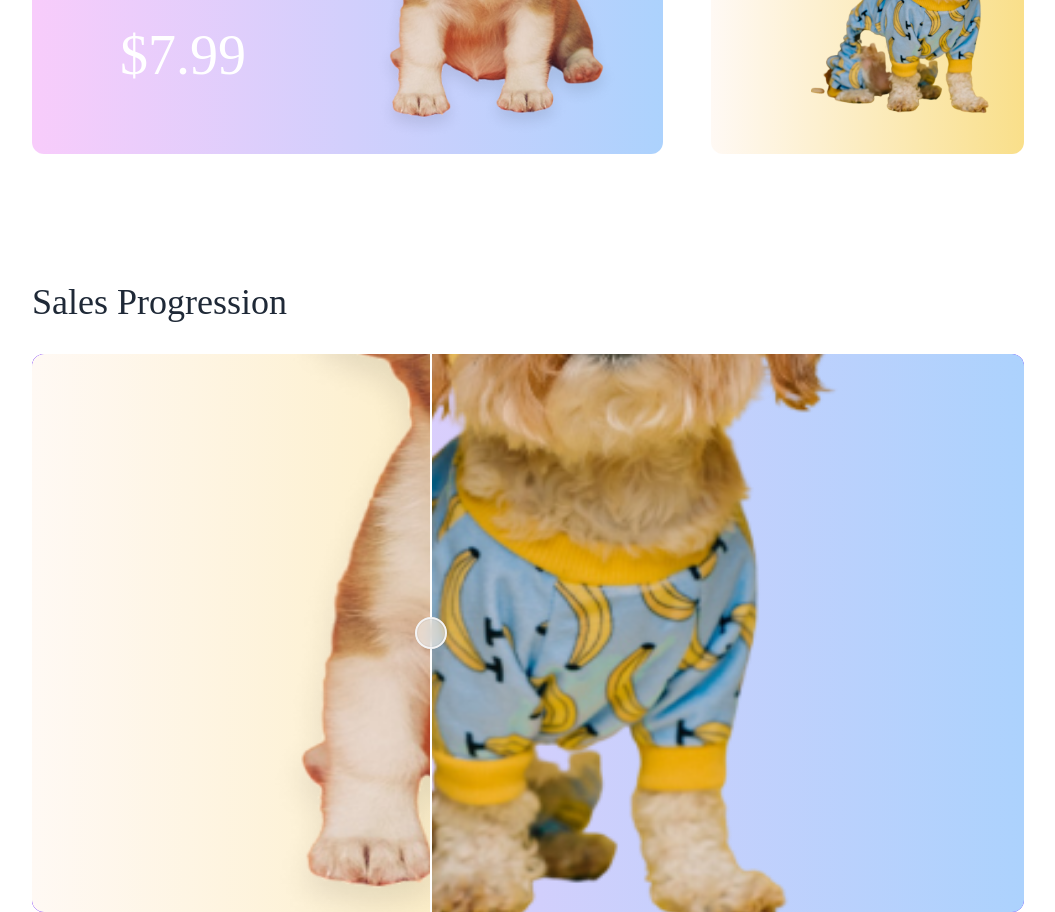
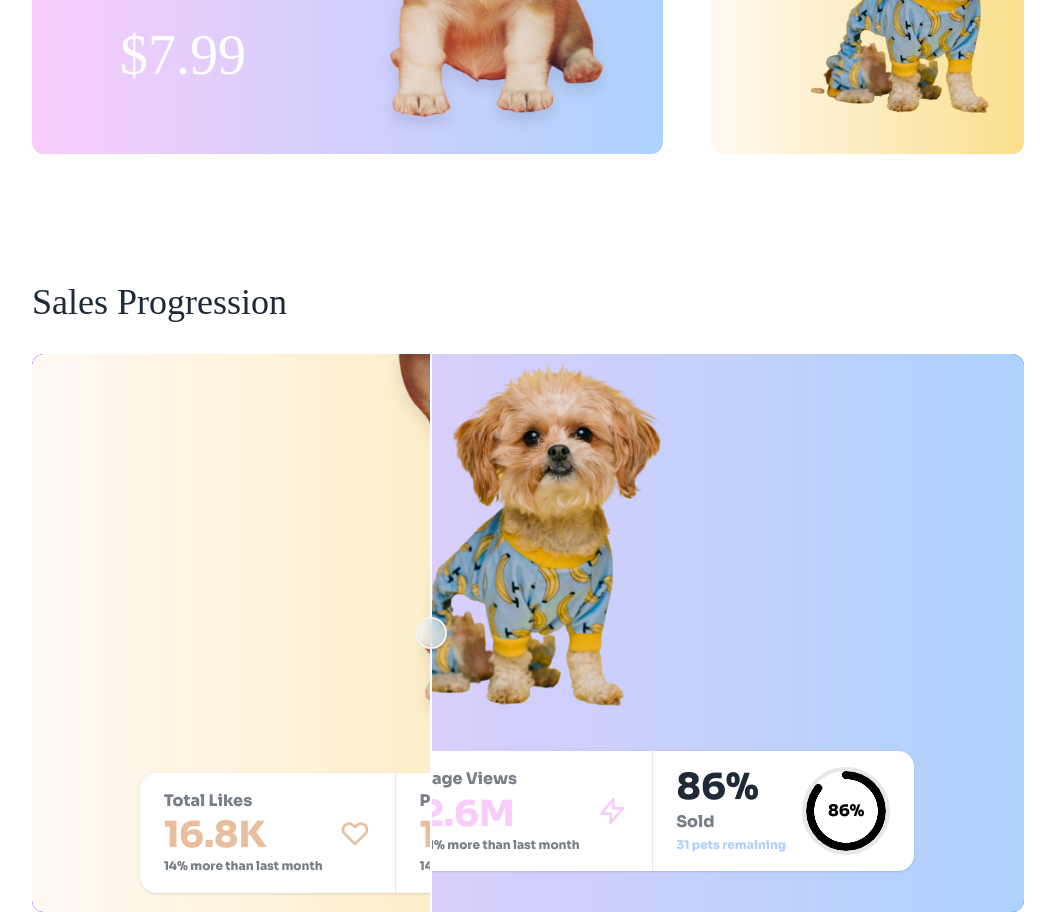
Before and after one commit to Shashuvo/Pet-House, a plain HTML site: page index.html in a window 1280 px wide. Shown: the part 2370-3282 px from the top of the page, without its empty margins (112-1167 px from the left). Drawn offline with nearby package versions, Linux system fonts and the light colour scheme; a web font is replaced by a local one.

Commit message:
Final Commit & Project Done

```diff
--- a/index.html
+++ b/index.html
@@ -590,7 +590,9 @@
             <div
               class="bg-primary text-primary-content grid place-content-center font-black bg-gradient-to-r from-[#F8CCFB] to-[#ACD2FD]">
               <div class="flex flex-col gap-7">
-                <img class="h-80 lg:h-4/5" src="images/cute-pet-mid.png" alt="">
+                <div class="h-80 lg:h-2/3 flex justify-center">
+                  <img class="" src="images/cute-pet-mid.png" alt="">
+                </div>
                 <!-- stats -->
                 <div class="stats shadow flex flex-col lg:flex-row">
                   <div class="stat">
@@ -644,7 +646,9 @@
             <div
               class="bg-primary text-primary-content grid place-content-center font-black bg-gradient-to-r from-[#FFF9F4] to-[#F9DF8A]">
               <div class="flex flex-col gap-7">
-                <img class="h-80 lg:h-4/5" src="images/cute-dog-mid.png" alt="">
+                <div class="h-80 lg:h-2/3 flex justify-center">
+                  <img class="" src="images/cute-dog-mid.png" alt="">
+                </div>
                 <!-- stats -->
                 <div class="stats shadow flex flex-col lg:flex-row">
                   <div class="stat">
```
